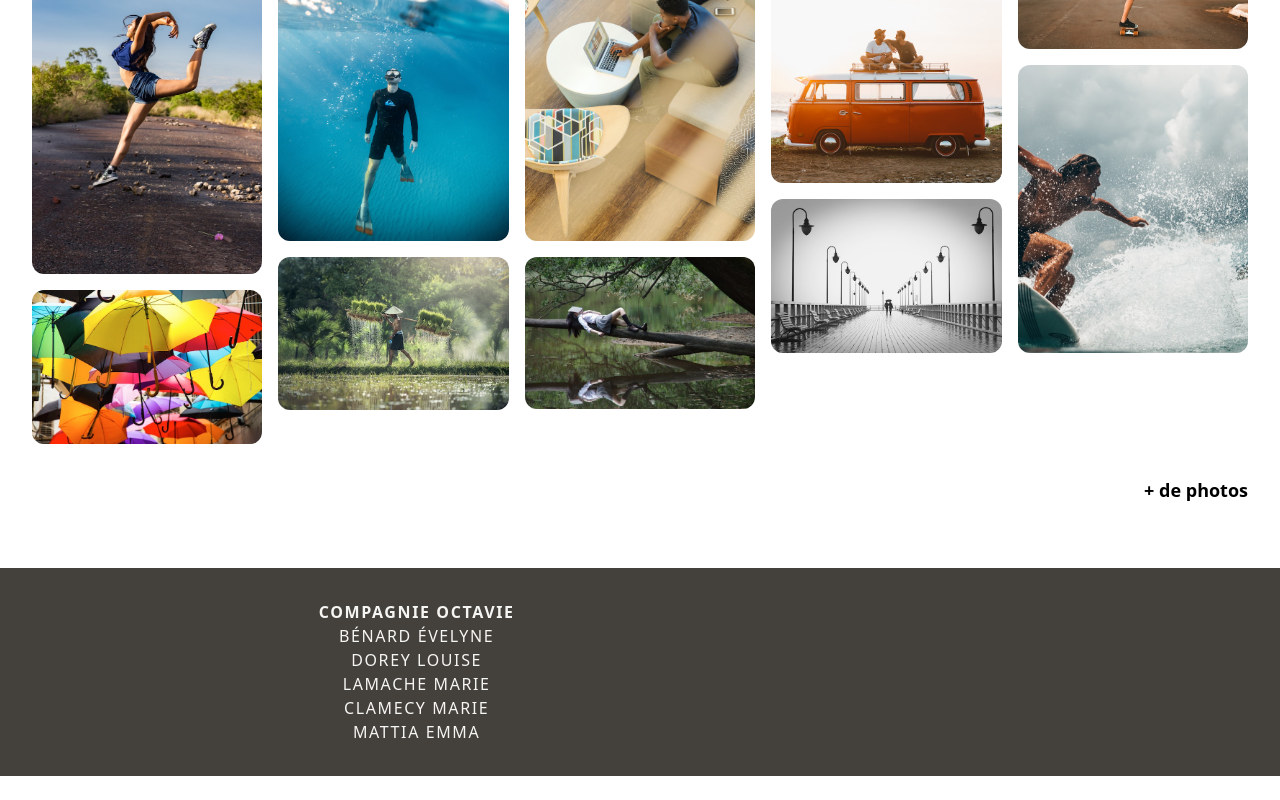
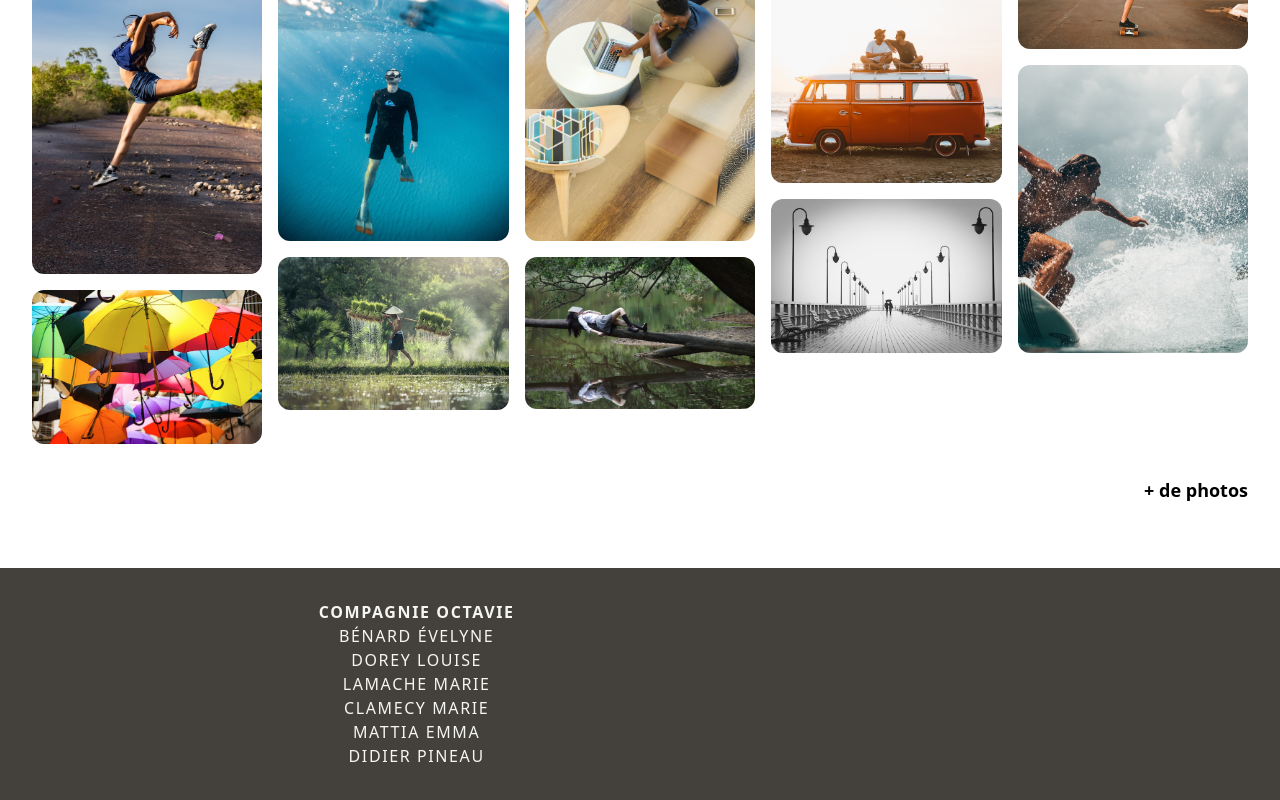
Before and after one commit to ReadyToDevNow/TheCompagny, a Vue app: page / in a window 1280 px wide. Shown: the part 1510-2310 px from the top of the page. Before the commit the page ends 2286 px from the top, so only its background shows below. Built offline with nearby package versions, Linux system fonts and the light colour scheme.

Commit message:
feat(FooterBar): add one name

```diff
--- a/src/components/FooterBar.vue
+++ b/src/components/FooterBar.vue
@@ -11,6 +11,7 @@
       <p class="tracking-widest font-light text-stone-100">LAMACHE MARIE</p>
       <p class="tracking-widest font-light text-stone-100">CLAMECY MARIE</p>
       <p class="tracking-widest font-light text-stone-100">MATTIA EMMA</p>
+      <p class="tracking-widest font-light text-stone-100">DIDIER PINEAU</p>
     </div>
     <!-- Overview end -->
 
```
